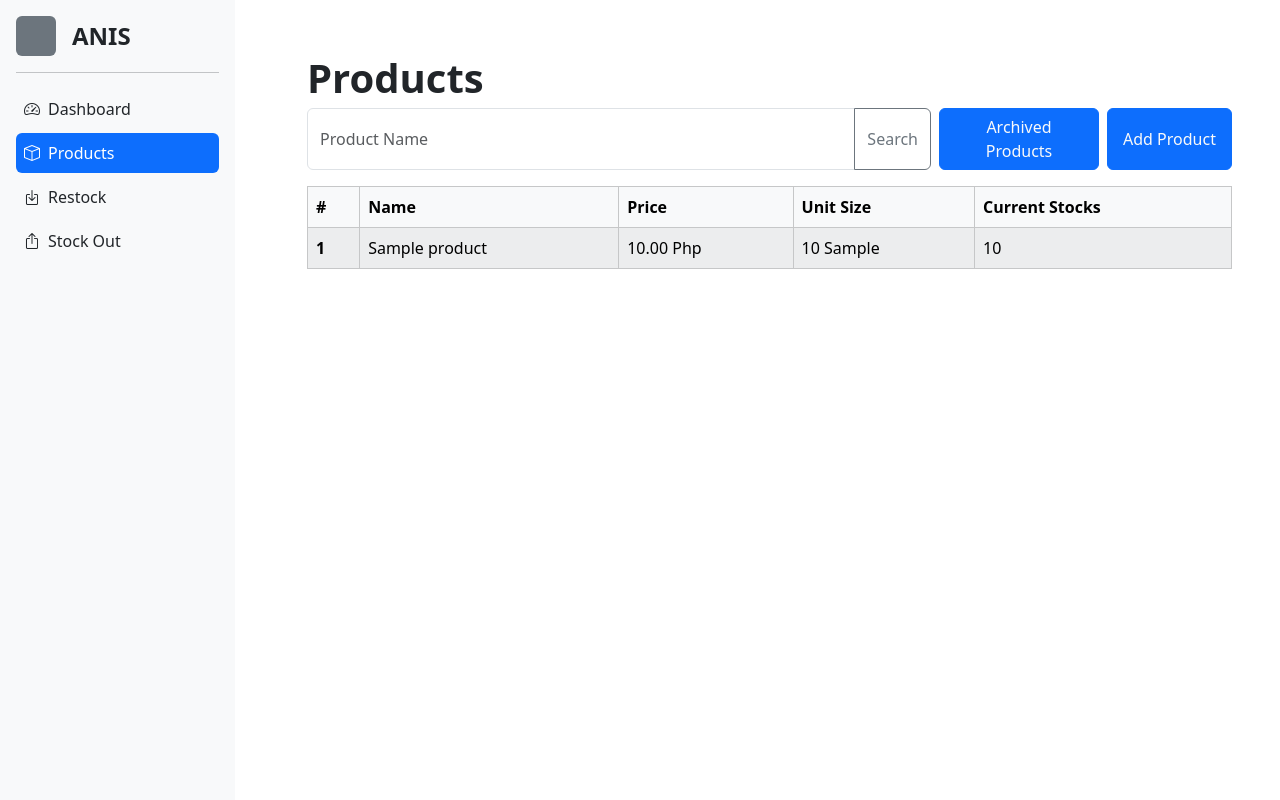
After one commit to MaJul1/anis-php, a PHP site: page /product.php in a window 1280 px wide. The commit adds this page. Run offline with PHP 8.4, Linux system fonts and the light colour scheme; tables that the repository leaves empty or names only in its code hold one stand-in row (values such as "Sample post").

Commit message:
Add product creation functionality and update product management interface

```diff
--- a/Persistence/ProductRepository/getAllProduct.php
+++ /dev/null
@@ -1,5 +0,0 @@
-<?php
-
-
-
-?>
--- /dev/null
+++ b/product.php
@@ -0,0 +1,348 @@
+<!DOCTYPE html>
+<html lang="en">
+  <head>
+    <meta charset="UTF-8">
+    <meta name="viewport" content="width=device-width, initial-scale=1.0">
+    <title>Products</title>
+    <link href="https://cdn.jsdelivr.net/npm/bootstrap@5.3.6/dist/css/bootstrap.min.css" rel="stylesheet" integrity="sha384-4Q6Gf2aSP4eDXB8Miphtr37CMZZQ5oXLH2yaXMJ2w8e2ZtHTl7GptT4jmndRuHDT" crossorigin="anonymous" />
+    <link rel="stylesheet" href="https://cdn.jsdelivr.net/npm/bootstrap-icons@1.13.1/font/bootstrap-icons.min.css">
+    <script src="https://cdn.jsdelivr.net/npm/bootstrap@5.3.6/dist/js/bootstrap.bundle.min.js" integrity="sha384-j1CDi7MgGQ12Z7Qab0qlWQ/Qqz24Gc6BM0thvEMVjHnfYGF0rmFCozFSxQBxwHKO" crossorigin="anonymous"></script>
+  </head>
+  <body>
+    <!-- modal-create-product -->
+    <div class="modal fade" id="create-product" data-bs-backdrop="static" tabindex="-1" aria-labelledby="exampleModalLabel" aria-hidden="true">
+      <div class="modal-dialog modal-dialog-scrollable modal-dialog-centered">
+        <div class="modal-content">
+          <div class="modal-header">
+            <span class="fs-3 fw-semibold">Create Product</span>
+          </div>
+          <div class="modal-body">
+            <?php if (!empty($errors)): ?>
+              <div class="alert alert-danger">
+                <?php foreach ($errors as $error) echo htmlspecialchars($error) . '<br>'; ?>
+              </div>
+            <?php elseif (isset($success) && $success): ?>
+              <div class="alert alert-success">Product created successfully!</div>
+              <script>setTimeout(() => { location.reload(); }, 1000);</script>
+            <?php endif; ?>
+            <form method="post" action="Persistence/ProductRepository/createProduct.php">
+              <input type="hidden" name="action" value="create_product">
+              <div class="mb-3">
+                <label for="create-product-name" class="label">Product Name</label>
+                <input type="text" id="create-product-name" name="name" class="form-control" required>
+              </div>
+              <div class="mb-3">
+                <label for="create-product-price" class="label">Product Price</label>
+                <input type="number" id="create-product-price" name="price" class="form-control" min="0" step="0.01" required>
+              </div>
+              <div class="row">
+                <div class="col-sm mb-3">
+                  <label for="create-product-unit" class="label">Product Unit</label>
+                  <span class="fs-6 text-secondary">Ex. ml, l, roll, pc</span>
+                  <input type="text" id="create-product-unit" name="unit" class="form-control" required>
+                </div>
+                <div class="col-sm mb-3">
+                  <label for="create-product-qpu" class="label">Quantity per Unit</label>
+                  <input type="number" id="create-product-qpu" name="qpu" class="form-control" min="0" required>
+                </div>
+              </div>
+              <div class="mb-3">
+                <label for="create-product-days-until-expiration-warning" class="label">Expiration Warning Threshold (Days)</label>
+                <input type="number" id="create-product-days-until-expiration-warning" name="expWarn" class="form-control" min="0" required>
+              </div>
+              <div class="mb-3">
+                <label for="create-product-stock-warning-threshold" class="label">Stock Warning Threshold</label>
+                <input type="number" id="create-product-stock-warning-threshold" name="stockWarn" class="form-control" min="0" required>
+              </div>
+              <div class="modal-footer">
+                <button type="submit" class="btn btn-primary">Create</button>
+                <button class="btn btn-secondary" data-bs-dismiss="modal" type="button">Cancel</button>
+              </div>
+            </form>
+          </div>
+        </div>
+      </div>
+    </div>
+
+    <!-- modal-update-product -->
+    <div class="modal fade" id="update-product" data-bs-backdrop="static" tabindex="-1" aria-labelledby="exampleModalLabel" aria-hidden="true">
+      <div class="modal-dialog modal-dialog-scrollable modal-dialog-centered">
+        <div class="modal-content">
+          <div class="modal-header">
+            <span class="fs-3 fw-semibold">Update Product</span>
+          </div>
+          <div class="modal-body">
+            <form action="">
+              <div class="mb-3">
+                <label for="udpate-product-name" class="label">Product Name</label>
+                <input type="text" id="udpate-product-name" class="form-control" value="Sample Product 1">
+              </div>
+              <div class="mb-3">
+                <label for="udpate-product-price" class="label">Product Price</label>
+                <input type="number" id="udpate-product-price" class="form-control" value="100">
+              </div>
+              <div class="row">
+                <div class="col-sm mb-3">
+                  <label for="udpate-product-unit" class="label">Product Unit</label>
+                  <span class="fs-6 text-secondary">Ex. ml, l, roll, pc</span>
+                  <input type="text" id="udpate-product-unit" class="form-control" value="ml">
+                </div>
+                <div class="col-sm mb-3">
+                  <label for="udpate-product-qpu" class="label">Quantity per Unit</label>
+                  <input type="number" id="udpate-product-qpu" class="form-control" value="500">
+                </div>
+              </div>
+              <div class="mb-3">
+                <label for="udpate-product-days-until-expiration-warning" class="label">Expiration Warning Threshold (Days)</label>
+                <input type="number" id="udpate-product-days-until-expiration-warning" class="form-control" value="3">
+              </div>
+              <div class="mb-3">
+                <label for="udpate-product-stock-warning-threshold" class="label">Stock Warning Threshold</label>
+                <input type="number" id="udpate-product-stock-warning-threshold" class="form-control" value="2">
+              </div>
+            </form>
+          </div>
+          <div class="modal-footer">
+            <button class="btn btn-primary">Save</button>
+            <button class="btn btn-secondary" data-bs-dismiss="modal" >Cancel</button>
+          </div>
+        </div>
+      </div>
+    </div>
+
+    <!-- modal for view -->
+     <div class="modal fade" id="read-product" tabindex="-1" aria-hidden="true">
+      <div class="modal-dialog modal-dialog-centered modal-dialog-scrollable">
+        <div class="modal-content">
+          <div class="modal-header">Sample Product</div>
+          <div class="modal-body">
+            <div class="mb-3">
+                <label for="read-product-price" class="label">Product Price</label>
+                <input type="number" id="read-product-price" class="form-control" value="100" disabled readonly>
+              </div>
+              <div class="row">
+                <div class="col-sm mb-3">
+                  <label for="read-product-unit" class="label">Product Unit</label>
+                  <span class="fs-6 text-secondary">Ex. ml, l, roll, pc</span>
+                  <input type="text" id="read-product-unit" class="form-control" value="ml" disabled readonly>
+                </div>
+                <div class="col-sm mb-3">
+                  <label for="read-product-qpu" class="label">Quantity per Unit</label>
+                  <input type="number" id="read-product-qpu" class="form-control" value="500" disabled readonly>
+                </div>
+              </div>
+              <div class="mb-3">
+                <label for="read-product-days-until-expiration-warning" class="label">Expiration Warning Threshold (Days)</label>
+                <input type="number" id="read-product-days-until-expiration-warning" class="form-control" value="3" disabled readonly>
+              </div>
+              <div class="mb-3">
+                <label for="read-product-stock-warning-threshold" class="label">Stock Warning Threshold</label>
+                <input type="number" id="read-product-stock-warning-threshold" class="form-control" value="2" disabled readonly>
+              </div>
+          </div>
+          <div class="modal-footer">
+            <button class="btn btn-primary" data-bs-toggle="modal" data-bs-target="#override-stock">Override Stocks</button>
+            <button class="btn btn-primary">Archive</button>
+            <button class="btn btn-primary" data-bs-toggle="modal" data-bs-target="#update-product">Edit</button>
+            <button class="btn btn-secondary" data-bs-dismiss="modal" >Close</button>
+          </div>
+        </div>
+      </div>
+     </div>
+
+     <!-- modal-for-override-stock -->
+      <div class="modal fade" id="override-stock" data-bs-backdrop="static">
+        <div class="modal-dialog">
+          <div class="modal-content">
+            <div class="modal-header">
+              Override Stock
+            </div>
+            <div class="modal-body">
+              <form action="">
+                <label class="form-label" for="override-stock-product">Datu Puti Vinegar Stock</label>
+                <input class="form-control" type="number">
+              </form>
+            </div>
+            <div class="modal-footer">
+              <button class="btn btn-primary">Save</button>
+              <button class="btn btn-secondary" data-bs-dismiss="modal">Cancel</button>
+            </div>
+          </div>
+        </div>
+      </div>
+
+     <!-- modal-for-archives -->
+      <div class="modal fade" id="archived-products">
+        <div class="modal-dialog modal-xl">
+          <div class="modal-content">
+            <div class="modal-header">
+              <span class="fs-3 fw-semibold">Archived Products</span>
+            </div>
+            <div class="modal-body">
+              <table class="table table-striped table-light table-hover table-bordered" id="archived-product-table">
+                <thead class="table-light">
+                  <tr>
+                    <th scope="col">#</th>
+                    <th scope="col">Name</th>
+                    <th scope="col">Price</th>
+                    <th scope="col">Unit Size</th>
+                    <th scope="col">Action</th>
+                  </tr>
+                </thead>
+                <tbody>
+                  <tr>
+                    <th>1</th>
+                    <td>Datu Puti Vinegar</td>
+                    <td>30 Php</td>
+                    <td>500 ml</td>
+                    <td class="text-center">
+                      <button class="btn btn-primary me-2">Unarchive</button>
+                      <button class="btn btn-danger">Delete</button>
+                    </td>
+                  </tr>
+                  <tr>
+                    <th>2</th>
+                    <td>Kopiko</td>
+                    <td>2 Php</td>
+                    <td>1 pc</td>
+                    <td class="text-center">
+                      <button class="btn btn-primary me-2">Unarchive</button>
+                      <button class="btn btn-danger">Delete</button>
+                    </td>
+                  </tr>
+                  <tr>
+                    <th>3</th>
+                    <td>Knorr Cubes</td>
+                    <td>20 Php</td>
+                    <td>40 g</td>
+                    <td class="text-center">
+                      <button class="btn btn-primary me-2">Unarchive</button>
+                      <button class="btn btn-danger">Delete</button>
+                    </td>
+                  </tr>
+                  <tr>
+                    <th>4</th>
+                    <td>Sample Product</td>
+                    <td>30 Php</td>
+                    <td>500 ml</td>
+                    <td class="text-center">
+                      <button class="btn btn-primary me-2">Unarchive</button>
+                      <button class="btn btn-danger">Delete</button>
+                    </td>
+                  </tr>
+                </tbody>
+              </table>
+            </div>
+            <div class="modal-footer">
+              <button class="btn btn-secondary" data-bs-dismiss="modal">Close</button>
+            </div>
+          </div>
+        </div>
+      </div>
+
+    <!-- sidebar -->
+    <div class="d-flex bg-light ps-3 d-md-none pt-1" style="height: 50px;">
+      <a data-bs-toggle="offcanvas" href="#sidebarOffcanvas" aria-controls="sidebarOffcanvas">
+        <i class="bi bi-list border border-1 border-secondary rounded text-dark fs-2 ps-2 pe-2"></i>
+      </a>
+    </div>
+
+    <div class="d-flex">
+      <div class="offcanvas-md offcanvas-start p-3 bg-light position-fixed" tabindex="-1" id="sidebarOffcanvas" aria-labelledby="sidebarOffcanvasLabel" style="width: 235px; height: 100vh">
+      <a class="d-flex align-items-center mb-0 mb-md-1 link-dark text-decoration-none" href="index.html">
+        <div class="bg-secondary me-3 rounded" style="width: 40px; height: 40px"></div>
+        <span class="fs-4 d-md-inline fw-semibold">ANIS</span>
+      </a>
+      <hr />
+      <div class="mb-1 p-2 rounded">
+        <a class="text-dark text-decoration-none d-flex" href="index.html">
+          <i class="bi bi-speedometer2 me-2"></i>
+          Dashboard
+        </a>
+      </div>
+      <div class="mb-1 bg-primary p-2 rounded">
+        <a class="text-white text-decoration-none d-flex" href="#">
+            <i class="bi bi-box me-2"></i>
+            Products
+        </a>
+      </div>
+      <div class="mb-1 p-2 rounded">
+        <a class="text-dark text-decoration-none d-flex" href="restock.html">
+            <i class="bi bi-box-arrow-in-down me-2"></i>
+            Restock
+        </a>
+      </div>
+      <div class="mb-1 p-2 rounded">
+        <a class="text-dark text-decoration-none d-flex" href="stockout.html">
+          <i class="bi bi-box-arrow-up me-2"></i>
+          Stock Out
+        </a>
+      </div>
+    </div>
+    <div class="d-none d-md-block" style="min-width: 235px; height: 100vh;"></div>
+
+     <!-- body -->
+    <div class="container ms-md-4 p-md-5 pt-3 d-flex flex-column">
+      <span class="fs-1 fw-bold">Products</span>
+      <div class="d-flex mb-3">
+        <div class="input-group justify-content-center">
+          <input type="text" class="form-control" placeholder="Product Name" aria-label="Product Name" aria-describedby="button-addon2" list="product-suggestions">
+          <datalist id="product-suggestions"></datalist>
+          <button class="btn btn-outline-secondary me-2" type="button" id="button-search">Search</button>
+        </div>
+        <button class="d-none d-lg-block btn btn-primary text-light me-2" data-bs-toggle="modal" data-bs-target="#archived-products" style="min-width: 160px;">Archived Products</button>
+        <button class="d-lg-none btn btn-primary text-light me-2"><i class="bi bi-archive"></i></button>
+        <button class="d-none d-lg-block btn btn-primary text-light" data-bs-toggle="modal" data-bs-target="#create-product" style="min-width: 125px;">Add Product</button>
+        <button class="d-lg-none btn btn-primary text-light" data-bs-toggle="modal" data-bs-target="#create-product">+</button>
+      </div>
+      <div class="table-responsive" style="max-height: 400px;">
+        <table class="table table-striped table-light table-hover table-bordered" id="product-table">
+          <thead class="table-light">
+            <tr>
+              <th scope="col">#</th>
+              <th scope="col">Name</th>
+              <th scope="col">Price</th>
+              <th scope="col">Unit Size</th>
+              <th sorted="col">Current Stocks</th>
+            </tr>
+          </thead>
+          <tbody>
+            <?php
+            include_once __DIR__ . '/Persistence/dbconn.php';
+
+            $sql = "SELECT Name, QuantityPerUnit, Unit, Price, CurrentStockNumber, ExpirationWarningThreshold, OutOfStockWarningThreshold FROM Product WHERE Archived = FALSE ORDER BY Name ASC";
+            $result = $conn->query($sql);
+            if ($result && $result->num_rows > 0) {
+                $i = 1;
+                while ($row = $result->fetch_assoc()) {
+                    $name = $row['Name'];
+                    $unitSize = $row['QuantityPerUnit'] . ' ' . $row['Unit'];
+                    echo '<tr data-bs-toggle="modal" data-bs-target="#read-product"';
+                    echo ' data-name="' . htmlspecialchars($name, ENT_QUOTES) . '"';
+                    echo ' data-price="' . htmlspecialchars($row['Price'], ENT_QUOTES) . '"';
+                    echo ' data-unit="' . htmlspecialchars($row['Unit'], ENT_QUOTES) . '"';
+                    echo ' data-qpu="' . htmlspecialchars($row['QuantityPerUnit'], ENT_QUOTES) . '"';
+                    echo ' data-expwarn="' . htmlspecialchars($row['ExpirationWarningThreshold'], ENT_QUOTES) . '"';
+                    echo ' data-stockwarn="' . htmlspecialchars($row['OutOfStockWarningThreshold'], ENT_QUOTES) . '"';
+                    echo '>';
+                    echo '<th>' . $i . '</th>';
+                    echo '<td>' . htmlspecialchars($name) . '</td>';
+                    echo '<td>' . number_format($row['Price'], 2) . ' Php</td>';
+                    echo '<td>' . htmlspecialchars($unitSize) . '</td>';
+                    echo '<td>' . $row['CurrentStockNumber'] . '</td>';
+                    echo '</tr>';
+                    $i++;
+                }
+            } else {
+                echo '<tr><td colspan="5" class="text-center">No products found.</td></tr>';
+            }
+            ?>
+          </tbody>
+        </table>
+      </div>
+    </div>
+  </div>
+
+  <script src="js/product.js"></script>
+  </body>
+</html>
```
Also changed, not shown: Persistence/ProductRepository/createProduct.php (added, +33 -0 lines), index.php (+4 -4 lines), js/product.js (added, +21 -0 lines).
